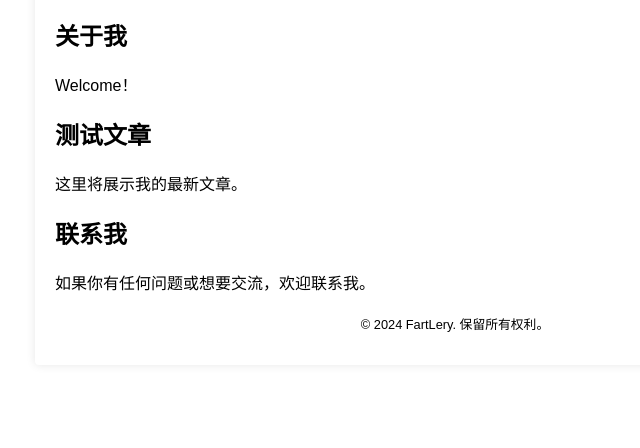
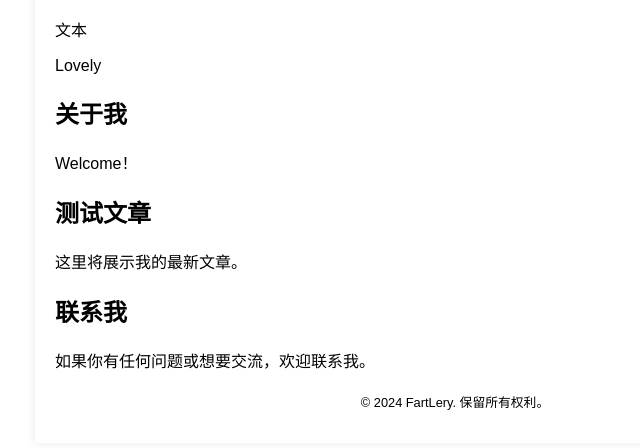
Before and after one commit to SentCory/Argon.github.io, a plain HTML site: page index.html in a window 1280 px wide. Shown: the part 136-584 px from the top of the page, without its empty margins (185-825 px from the left). Drawn offline with Linux system fonts and the light colour scheme.

Commit message:
更新 index.html

```diff
--- a/index.html
+++ b/index.html
@@ -20,6 +20,11 @@
                 </ul>
             </nav>
         </header>
+
+        <section id="Text"
+            <h2>文本</h2>
+            <p>Lovely</p>
+        </section>
 
         <section id="about">
             <h2>关于我</h2>
```
